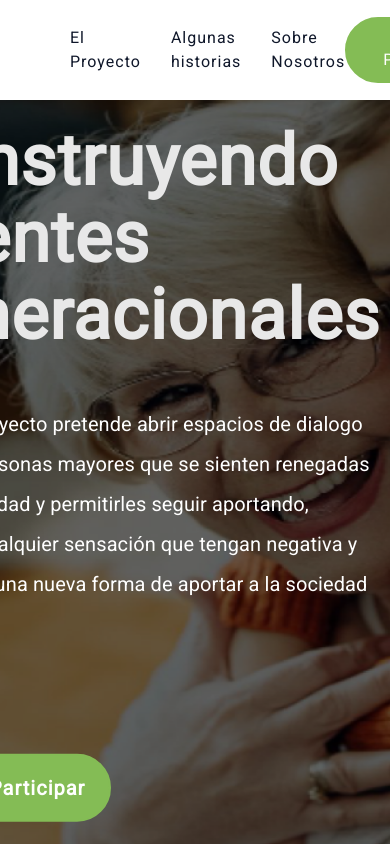
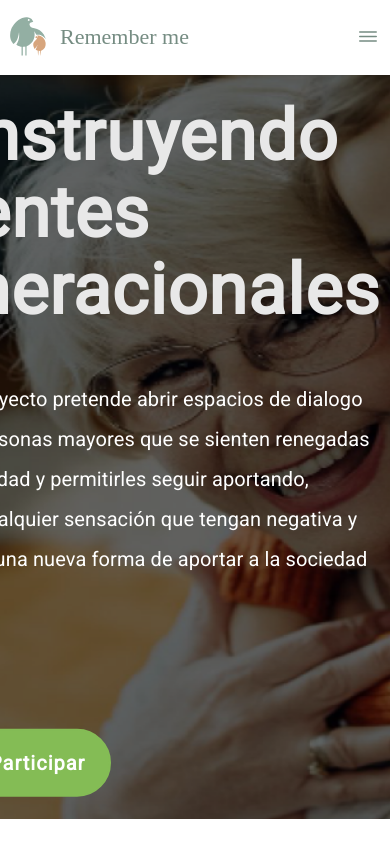
Before and after one commit to SaidGandur01/remember-me-landing, a Nuxt app: page / in a window 390 px wide. Shown: the top 844 px of the page. Built offline with nearby package versions, Linux system fonts and the light colour scheme.

Commit message:
firs approach for mobile version

```diff
--- a/assets/css/base.css
+++ b/assets/css/base.css
@@ -119,3 +119,7 @@ a:visited {
   letter-spacing: 0.2px;
   font-size: 2rem;
 }
+
+a {
+  cursor: pointer;
+}
--- /dev/null
+++ b/components/core/icon/close.vue
@@ -0,0 +1,14 @@
+<template>
+  <svg
+    xmlns="http://www.w3.org/2000/svg"
+    width="24"
+    height="25"
+    viewBox="0 0 24 25"
+    fill="none"
+  >
+    <path
+      d="M11.9997 11.0148L16.9497 6.06479L18.3637 7.47879L13.4137 12.4288L18.3637 17.3788L16.9497 18.7928L11.9997 13.8428L7.04974 18.7928L5.63574 17.3788L10.5857 12.4288L5.63574 7.47879L7.04974 6.06479L11.9997 11.0148Z"
+      fill="#7E89A0"
+    />
+  </svg>
+</template>
--- /dev/null
+++ b/components/core/icon/hamburger.vue
@@ -0,0 +1,33 @@
+<template>
+  <svg
+    width="24"
+    height="25"
+    viewBox="0 0 24 25"
+    fill="none"
+    xmlns="http://www.w3.org/2000/svg"
+  >
+    <g id="icon / ionicons / outline / menu-outline">
+      <path
+        id="Vector (Stroke)"
+        fill-rule="evenodd"
+        clip-rule="evenodd"
+        d="M3 7.92879C3 7.51457 3.33579 7.17879 3.75 7.17879H20.25C20.6642 7.17879 21 7.51457 21 7.92879C21 8.343 20.6642 8.67879 20.25 8.67879H3.75C3.33579 8.67879 3 8.343 3 7.92879Z"
+        fill="#758C82"
+      />
+      <path
+        id="Vector (Stroke)_2"
+        fill-rule="evenodd"
+        clip-rule="evenodd"
+        d="M3 12.4288C3 12.0146 3.33579 11.6788 3.75 11.6788H20.25C20.6642 11.6788 21 12.0146 21 12.4288C21 12.843 20.6642 13.1788 20.25 13.1788H3.75C3.33579 13.1788 3 12.843 3 12.4288Z"
+        fill="#758C82"
+      />
+      <path
+        id="Vector (Stroke)_3"
+        fill-rule="evenodd"
+        clip-rule="evenodd"
+        d="M3 16.9288C3 16.5146 3.33579 16.1788 3.75 16.1788H20.25C20.6642 16.1788 21 16.5146 21 16.9288C21 17.343 20.6642 17.6788 20.25 17.6788H3.75C3.33579 17.6788 3 17.343 3 16.9288Z"
+        fill="#758C82"
+      />
+    </g>
+  </svg>
+</template>
--- /dev/null
+++ b/components/hamburgerMenu.vue
@@ -0,0 +1,43 @@
+<template>
+  <div class="burger-container">
+    <ul class="menu-list">
+      <li class="menu-item">
+        <a class="nav-link">El Proyecto</a>
+      </li>
+      <li class="menu-item">
+        <a class="nav-link">Algunas historias</a>
+      </li>
+      <li class="menu-item">
+        <a class="nav-link">Sobre Nosotros</a>
+      </li>
+    </ul>
+  </div>
+</template>
+<style lang="scss" scoped>
+.burger-container {
+    padding-bottom: 2rem;
+  .menu-list {
+    list-style: none;
+    margin: 0 3rem;
+  }
+
+  .menu-item {
+    border-bottom: 1px solid #e2e2e2;
+
+    a {
+      text-decoration: none;
+      line-height: 1.5rem;
+      font-size: 1rem;
+      font-weight: 500;
+      background-color: #fff;
+      padding: 1.5rem;
+      display: block;
+      color: var(--color-text);
+
+      &:hover {
+        background-color: darken(#fff,5%);
+      }
+    }
+  }
+}
+</style>
--- a/components/header.vue
+++ b/components/header.vue
@@ -1,27 +1,44 @@
 <template>
   <nav class="navbar">
+    <div class="navbar-wrapper">
       <div class="navbar-logo">
-      <img src="/images/logo.svg" alt="logo">
+        <img src="/images/logo.svg" alt="logo" />
       </div>
       <div class="nav-list">
         <a class="nav-link">El Proyecto</a>
         <a class="nav-link">Algunas historias</a>
         <a class="nav-link">Sobre Nosotros</a>
       </div>
-    <button class="btn btn-md">
-      Quiero Participar
+      <span class="title"> Remember me </span>
+    </div>
+    <button class="btn btn-md">Quiero Participar</button>
+    <button @click="toggleMenu" :class="{ 'none menuButton' : showMenu, 'menuButton': !showMenu}">
+      <CoreIconHamburger />
     </button>
+    <button @click="toggleMenu" :class="{ 'none menuButton' : !showMenu, 'menuButton': showMenu}">
+      <CoreIconClose />
+    </button>
+    <div v-if="showMenu" class="burger-wrapper">
+      <HamburgerMenu />
+    </div>
   </nav>
 </template>
+<script lang="ts" setup>
+const showMenu = ref<boolean>(false)
+const toggleMenu = function () {
+  showMenu.value = !showMenu.value
+}
+</script>
 <style lang="scss" scoped>
 .navbar {
   display: flex;
   align-items: center;
   padding: 1rem 4rem;
   height: 100px;
+  justify-content: space-between;
 
   &-logo {
-    width: 7%;
+    width: 60px;
     height: 100%;
 
     img {
@@ -45,9 +62,72 @@
     line-height: 2.4rem;
     letter-spacing: 0.1rem;
   }
+  .navbar-wrapper {
+    display: flex;
+    align-items: center;
+  }
 
   button {
     margin-left: auto;
   }
+  .none {
+    display: none !important;
+  }
+
+  .menuButton {
+    display: none;
+    background: none;
+    border: none;
+    cursor: pointer;
+  }
+
+  .title {
+    display: none;
+    color: #758c82;
+    font-family: "Sansita Swashed";
+    font-size: 22px;
+    font-style: normal;
+    font-weight: 400;
+    line-height: 110%;
+    margin-left: 1rem;
+  }
+
+  .burger-wrapper {
+    display: none;
+    width: 100%;
+    background: #fff;
+    position: fixed;
+    top: 75px;
+    right: 0;
+    box-shadow: 0px 4px 4px 0px rgba(0, 0, 0, 0.25);
+    z-index: 2;
+  }
+
+  @media (max-width: 576px) {
+    padding: 1rem;
+    justify-content: space-between;
+    height: 75px;
+    .btn {
+      display: none;
+    }
+    .burger-wrapper {
+      display: block;
+    }
+    .navbar-wrapper {
+      width: 70%;
+    }
+    &-logo {
+      width: 40px;
+    }
+    .nav-list {
+      display: none;
+    }
+    .menuButton {
+      display: block;
+    }
+    .title {
+      display: block;
+    }
+  }
 }
 </style>
```
Lines whose indentation alone changed are shown as unchanged.
